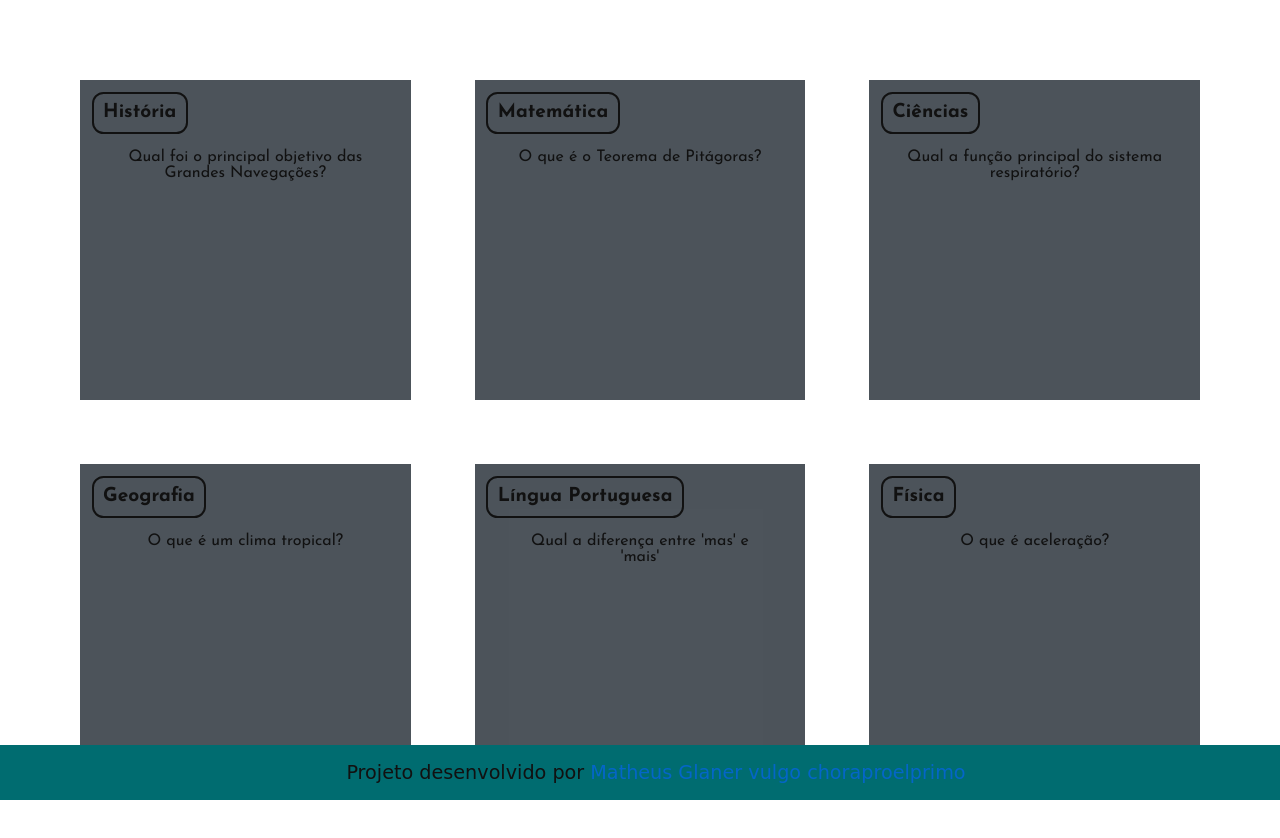
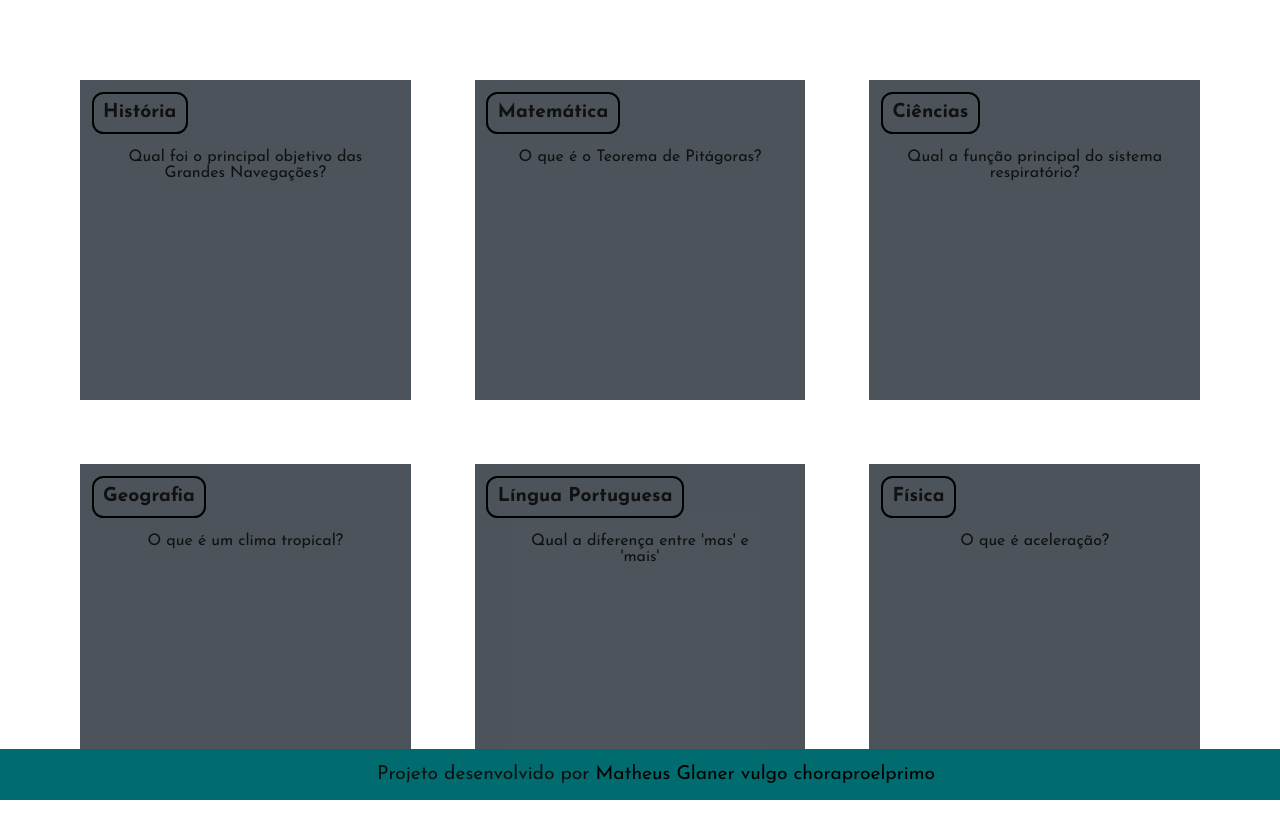
Before and after one commit to Matheusglaner/perguntas-e-respostass, a plain HTML site: page index.html in a window 1280 px wide. Drawn offline with Linux system fonts and the light colour scheme; a web font is replaced by a local one.

Commit message:
Add files via upload

```diff
--- a/style.css
+++ b/style.css
@@ -17,6 +17,7 @@
     --Cor4: #111111;
     --COr5: #4a5158fb;
    --Cor6: #ffffff;
+   --cor7: #000000;
 
 
 }
@@ -56,7 +57,7 @@ body {
 
 }
 .cartao__conteudo h3 {
-    border: 2px, solid var(--Cor4);
+    border: 2px, solid var(--cor7);
     color: var(--Cor4);
     font-family: var(--fonte-secundaria);
     text-align: center;
@@ -97,6 +98,7 @@ body {
 }
 
 footer {
+  font-family: var(--fonte-secundaria);
     text-align: center;
     position: fixed;
     bottom: 0;
@@ -110,6 +112,6 @@ footer p {
 }
 
 footer a {
-    color: var(--Cor1);
+    color: var(--cor7);
     text-decoration: none;
 }
```
